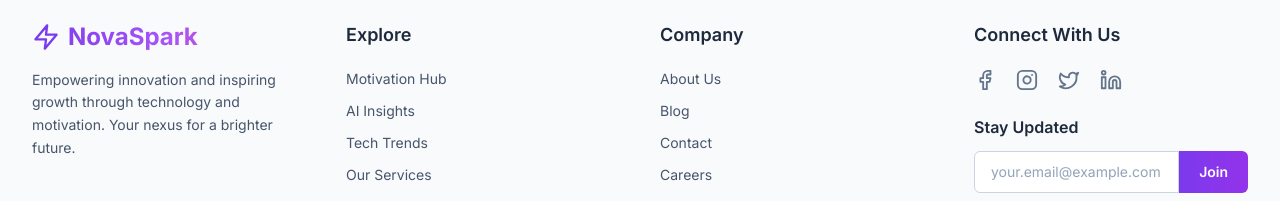
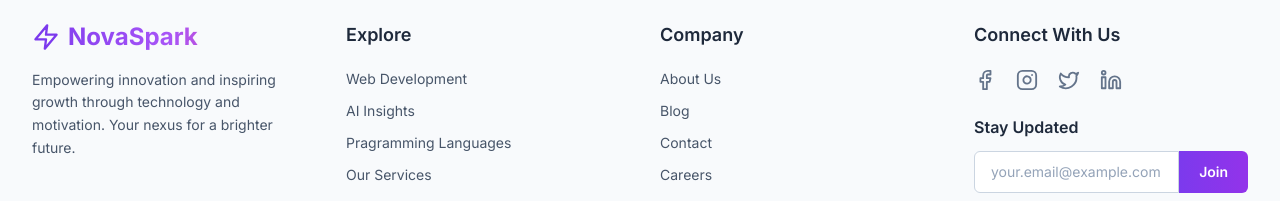
Before and after one commit to nihalraza369/NovaSpark-Ai, a React (Vite) app: page / in a window 1280 px wide. Shown: the part 3777-3978 px from the top of the page. Built offline with nearby package versions, Linux system fonts and the light colour scheme.

Commit message:
novarspark udpate

```diff
--- a/src/components/Footer.jsx
+++ b/src/components/Footer.jsx
@@ -21,9 +21,9 @@ import React from 'react';
               <div>
                 <p className="font-semibold text-slate-800 mb-5 text-lg">Explore</p>
                 <ul className="space-y-3 text-sm">
-                  <li><Link to="/motivation" className="hover:text-primary transition-colors">Motivation Hub</Link></li>
+                  <li><Link to="/motivation" className="hover:text-primary transition-colors">Web Development</Link></li>
                   <li><Link to="/ai" className="hover:text-primary transition-colors">AI Insights</Link></li>
-                  <li><Link to="/tech-trends" className="hover:text-primary transition-colors">Tech Trends</Link></li>
+                  <li><Link to="/tech-trends" className="hover:text-primary transition-colors">Pragramming Languages</Link></li>
                   <li><Link to="/services" className="hover:text-primary transition-colors">Our Services</Link></li>
                 </ul>
               </div>
```
